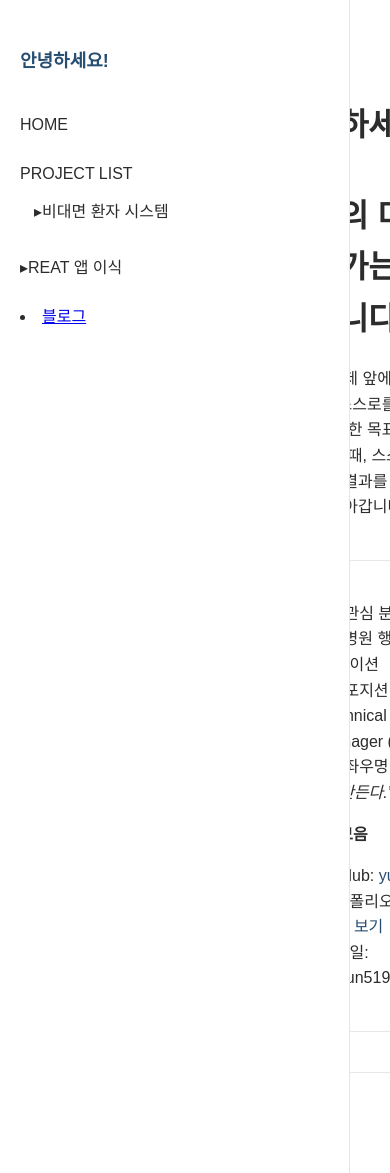
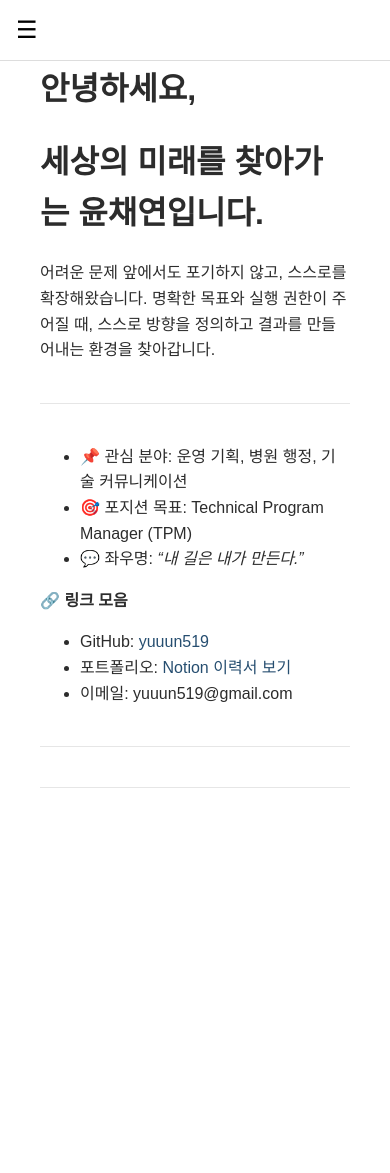
Before and after one commit to yuuun519/yuuun519.github.io, a Jekyll site: the page built from index.md, in a window 390 px wide and 1173 px high. Built offline with Jekyll 4.4.1, drawn with Linux system fonts in a browser that asks for light colours; some web fonts are replaced.

Commit message:
ver 0.0.10

```diff
--- a/_layouts/default.html
+++ b/_layouts/default.html
@@ -7,6 +7,11 @@
   <script src="/assets/script.js"></script>
 </head>
 <body>
+<!-- 메뉴바 -->
+<header class="mobile-header">
+  <button class="menu-toggle" onclick="toggleSidebar()">☰</button>
+</header>
+ <div id="overlay" class="overlay" onclick="toggleSidebar()"></div>
   <div class="layout">
   <aside class="sidebar">
     <h2>안녕하세요!</h2>
@@ -16,12 +21,12 @@
       <li>
 PROJECT LIST
   <ul id="project-list" class="sub-nav" style="display: block;">
-    <li><a href="/post/project1.html">▸비대면 환자 시스템</a></li>
-  </ul>
-<li><a href="/post/project2.html">▸REAT 앱 이식</a></li>
+	<li><a href="/post/project1.html">▸비대면 환자 시스템</a></li>
+	<li><a href="/post/project2.html">▸REAT 앱 이식</a></li>
   </ul>
 </li>
 
+<ul>
       <li><a href="https://velog.io/@yuuun519/posts" target="_blank">블로그</a></li>
     </ul>
   </aside>
--- a/assets/script.js
+++ b/assets/script.js
@@ -31,3 +31,16 @@ function toggleProjects() {
     projectList.style.display = "none";
   }
 }
+
+function toggleSidebar() {
+  const sidebar = document.querySelector(".sidebar");
+  const overlay = document.getElementById("overlay");
+
+  sidebar.classList.toggle("active");
+
+  if (sidebar.classList.contains("active")) {
+    overlay.style.display = "block";
+  } else {
+    overlay.style.display = "none";
+  }
+}
--- a/assets/style.css
+++ b/assets/style.css
@@ -98,13 +98,14 @@ body {
 .content h2,
 .content h3 {
   color: #2c2c2c;
-  margin-top: 40px;
+  margin-top: 4px;
 }
 
 .content a {
   color: #264e70;
   text-decoration: none;
 }
+
 
 .content a:hover {
   text-decoration: underline;
@@ -125,3 +126,57 @@ hr {
   margin-bottom: 24px;
   box-shadow: none;
 }
+
+/* 기본 숨김 */
+.mobile-header {
+  display: none;
+}
+
+.menu-toggle {
+  background: none;
+  border: none;
+  font-size: 24px;
+  padding: 16px;
+  cursor: pointer;
+}
+
+/* 반응형: 768px 이하일 때 */
+@media screen and (max-width: 768px) {
+  .sidebar {
+    position: fixed;
+    left: -100%;
+    transition: left 0.3s ease-in-out;
+    z-index: 1000;
+  }
+
+  .sidebar.active {
+    left: 0;
+  }
+
+  .mobile-header {
+    display: block;
+    position: fixed;
+    top: 0;
+    left: 0;
+    right: 0;
+    background: #fff;
+    border-bottom: 1px solid #ddd;
+    z-index: 1001;
+  }
+
+  .content {
+    margin-left: 0;
+    padding-top: 60px;
+  }
+
+.overlay {
+  position: fixed;
+  top: 0;
+  left: 0;
+  width: 100%;
+  height: 100%;
+  backdrop-filter: blur(4px); /* 💡 핵심 효과 */
+  z-index: 999;
+  display: none;
+}
+}
```
